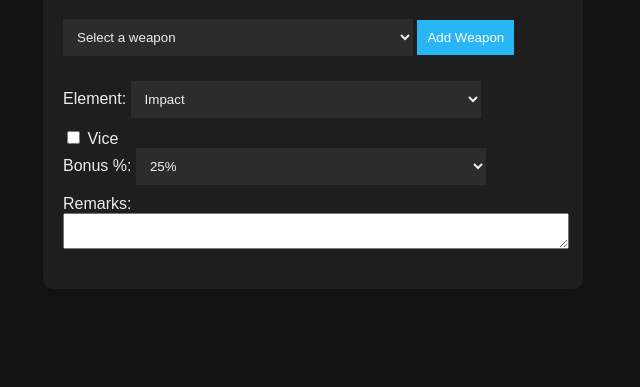
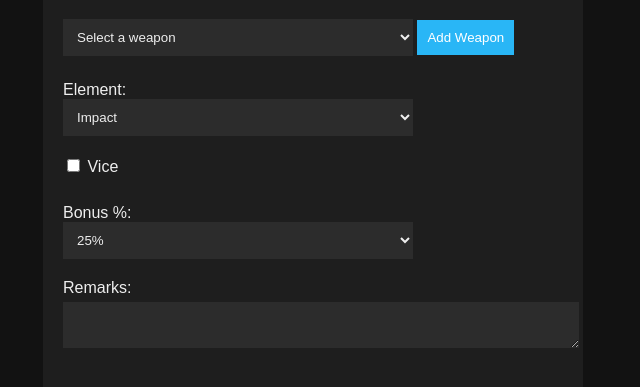
Before and after one commit to KnownTeach616/warframe-adversary-tracker, a plain HTML site: page index.html in a window 1280 px wide. Shown: the part 109-496 px from the top of the page, without its empty margins (327-967 px from the left). Drawn offline with Linux system fonts and the light colour scheme.

Commit message:
Update style.css
Styled additional fields for Element, Vice, Bonus %, and remarks in the form.

```diff
--- a/style.css
+++ b/style.css
@@ -52,3 +52,17 @@ li.completed {
   text-decoration: line-through;
   color: #888;
 }
+
+textarea {
+  background-color: #2c2c2c;
+  color: #eee;
+  border: none;
+  padding: 8px;
+  margin-top: 5px;
+  margin-bottom: 10px;
+}
+
+label {
+  display: block;
+  margin-top: 10px;
+}
```
